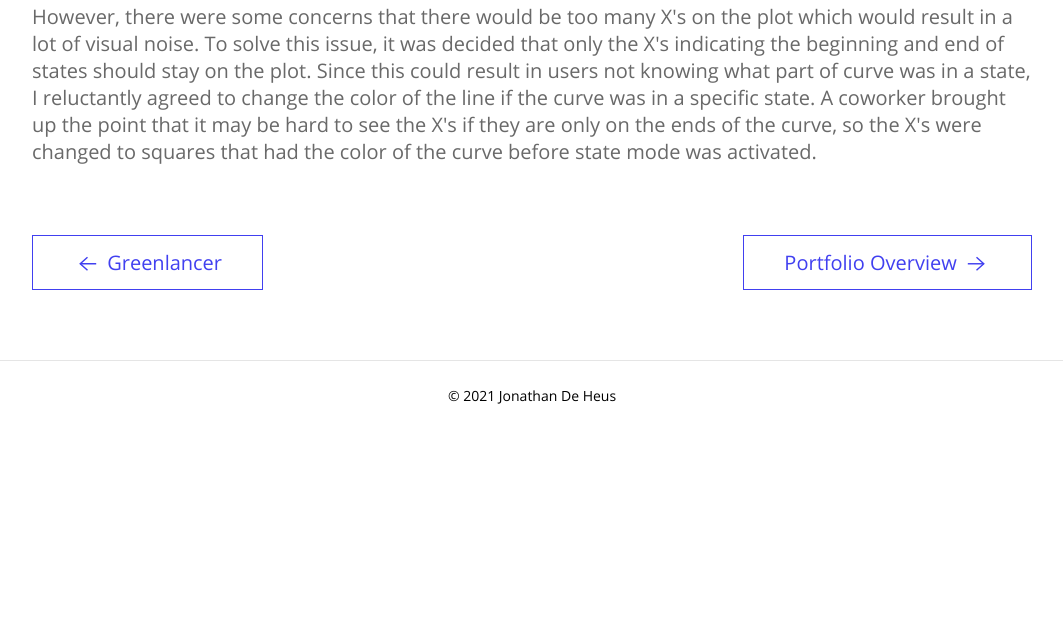
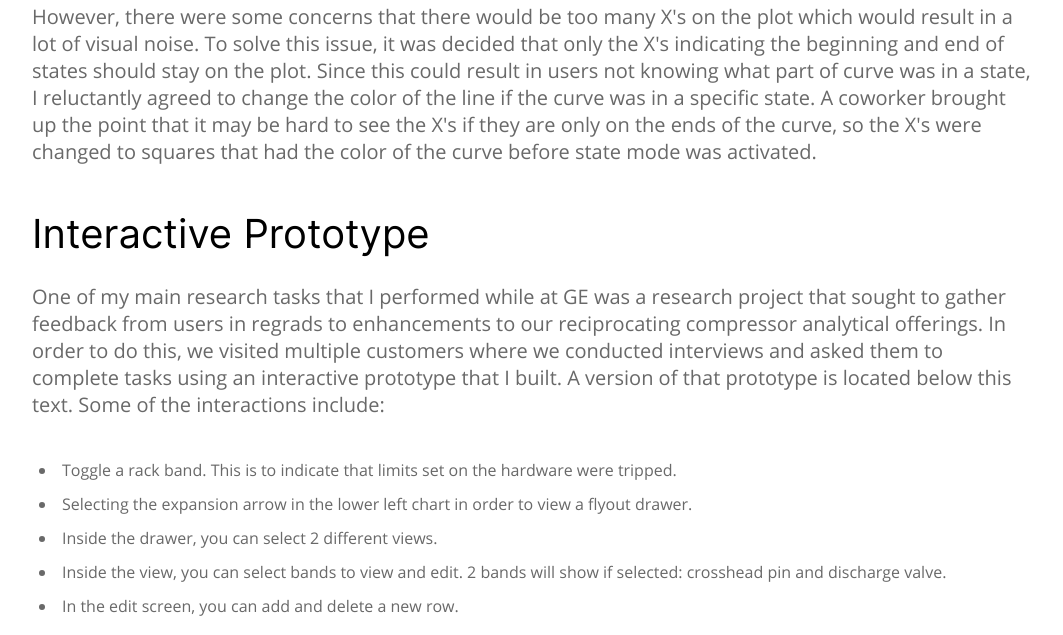
Before and after one commit to jdeheus/jdeheus.github.io, a plain HTML site: page ge.html in a window 1280 px wide. Shown: the part 2386-3021 px from the top of the page, without its empty margins (108-1171 px from the left). Before the commit the page ends 2816 px from the top, so only its background shows below. Drawn offline with Linux system fonts and the light colour scheme; grey boxes are pictures that could not be loaded; files whose address does not match are found by name.

Commit message:
Add files via upload

```diff
--- a/ge.html
+++ b/ge.html
@@ -129,6 +129,18 @@
         </div>
       </div>
       <p class="section-body uk-margin-medium-bottom">However, there were some concerns that there would be too many X's on the plot which would result in a lot of visual noise. To solve this issue, it was decided that only the X's indicating the beginning and end of states should stay on the plot. Since this could result in users not knowing what part of curve was in a state, I reluctantly agreed to change the color of the line if the curve was in a specific state. A coworker brought up the point that it may be hard to see the X's if they are only on the ends of the curve, so the X's were changed to squares that had the color of the curve before state mode was activated.</p>
+      <p class="section-title">Interactive Prototype</p>
+      <p class="section-body uk-margin-medium-bottom">One of my main research tasks that I performed while at GE was a research project that sought to gather feedback from users in regrads to enhancements to our reciprocating compressor analytical offerings. In order to do this, we visited multiple customers where we conducted interviews and asked them to complete tasks using an interactive prototype that I built. A version of that prototype is located below this text. Some of the interactions include:</p>
+      <p class="section-body">
+        <ul class="uk-list uk-list-disc">
+          <li>Toggle a rack band. This is to indicate that limits set on the hardware were tripped.</li>
+          <li>Selecting the expansion arrow in the lower left chart in order to view a flyout drawer.</li>
+          <li>Inside the drawer, you can select 2 different views.</li>
+          <li>Inside the view, you can select bands to view and edit. 2 bands will show if selected: crosshead pin and discharge valve.</li>
+          <li>In the edit screen, you can add and delete a new row.</li>
+        </ul>
+      </p>
+      <iframe width="100%" height="750px" src="https://1o5un3.axshare.com/#g=1&p=home&c=1" title="Sample Prototype"></iframe>
       <div class="uk-container uk-padding-remove uk-margin-large-top">
         <a class="uk-button uk-button-default uk-button-large uk-text-capitalize uk-align-left uk-width-1-1 uk-width-auto@m previous-next-button" href="greenlancer.html"><span uk-icon="icon:arrow-left; ratio:1.45"></span> Greenlancer</a>
         <a class="uk-button uk-button-default uk-button-large uk-text-capitalize uk-align-right uk-width-1-1 uk-width-auto@m previous-next-button" href="index.html">Portfolio Overview <span uk-icon="icon:arrow-right; ratio:1.45"></span></a>
```
